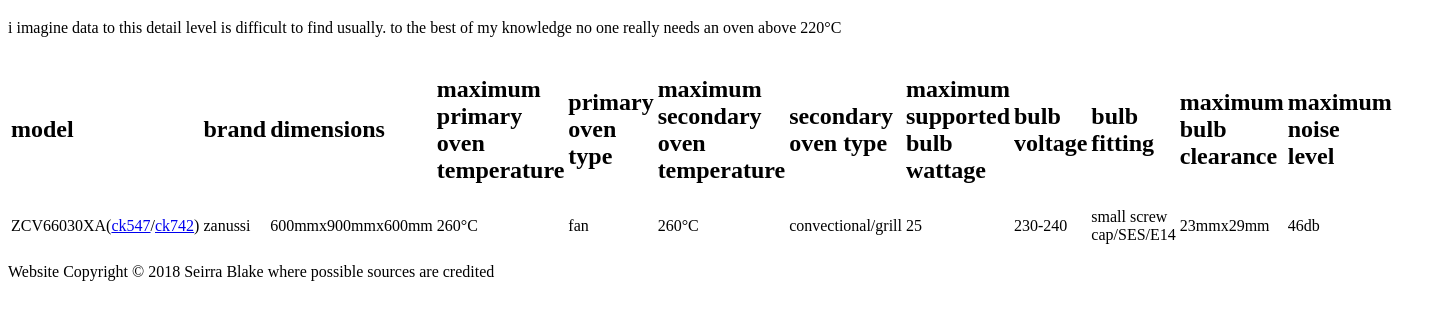
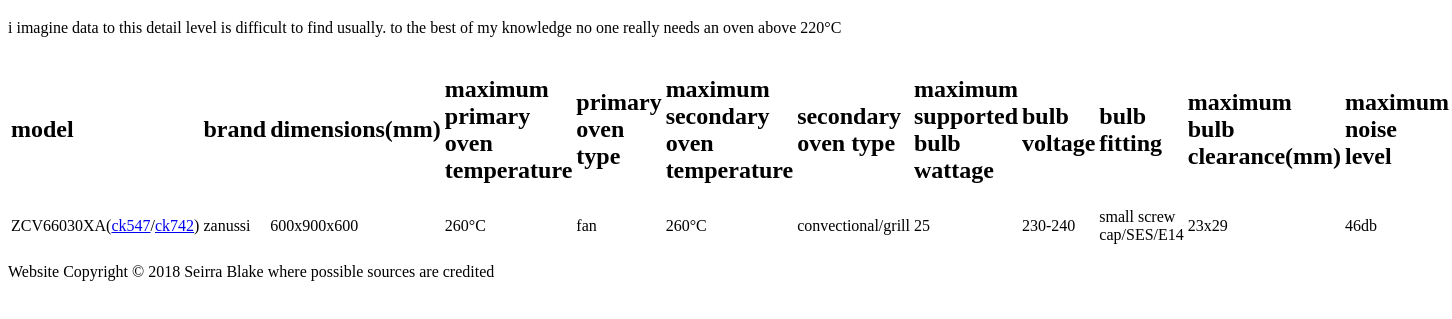
Before and after one commit to prototype99/prototype99.github.io, a plain HTML site: page oven.htm in a window 1280 px wide. Shown: the part 87-406 px from the top of the page, 1452 px wide, since content can reach past the window. Drawn offline with Linux system fonts and the light colour scheme.

Commit message:
put units into header again, but abbreviated

```diff
--- a/oven.htm
+++ b/oven.htm
@@ -21,7 +21,7 @@ i imagine data to this detail level is difficult to find usually. to the best of
     <tr>
       <td><h2>model</h2></td>
       <td><h2>brand</h2></td>
-      <td><h2>dimensions</h2></td>
+      <td><h2>dimensions(mm)</h2></td>
       <td><h2>maximum primary oven temperature</h2></td>
       <td><h2>primary oven type</h2></td>
       <td><h2>maximum secondary oven temperature</h2></td>
@@ -29,13 +29,13 @@ i imagine data to this detail level is difficult to find usually. to the best of
       <td><h2>maximum supported bulb wattage</h2></td>
       <td><h2>bulb voltage</h2></td>
       <td><h2>bulb fitting</h2></td>
-      <td><h2>maximum bulb clearance</h2></td>
+      <td><h2>maximum bulb clearance(mm)</h2></td>
       <td><h2>maximum noise level</h2></td>
     </tr>
     <tr>
       <td>ZCV66030XA(<a href="https://www.emaxoutlet.co.uk/shop/zanussi-zcv66030xa-electric-ceramic-cooker-stainless-steel-ck547/">ck547</a>/<a href="https://www.emaxoutlet.co.uk/shop/zanussi-zcv66030xa-electric-double-oven-ceramic-cooker-stainless-steel-ck742/">ck742</a>)</td>
       <td>zanussi</td>
-      <td>600mmx900mmx600mm</td>
+      <td>600x900x600</td>
       <td>260°C</td>
       <td>fan</td>
       <td>260°C</td>
@@ -43,7 +43,7 @@ i imagine data to this detail level is difficult to find usually. to the best of
       <td>25</td>
       <td>230-240</td>
       <td>small screw cap/SES/E14</td>
-      <td>23mmx29mm</td>
+      <td>23x29</td>
       <td>46db</td>
     </tr>
   </tbody>
```
